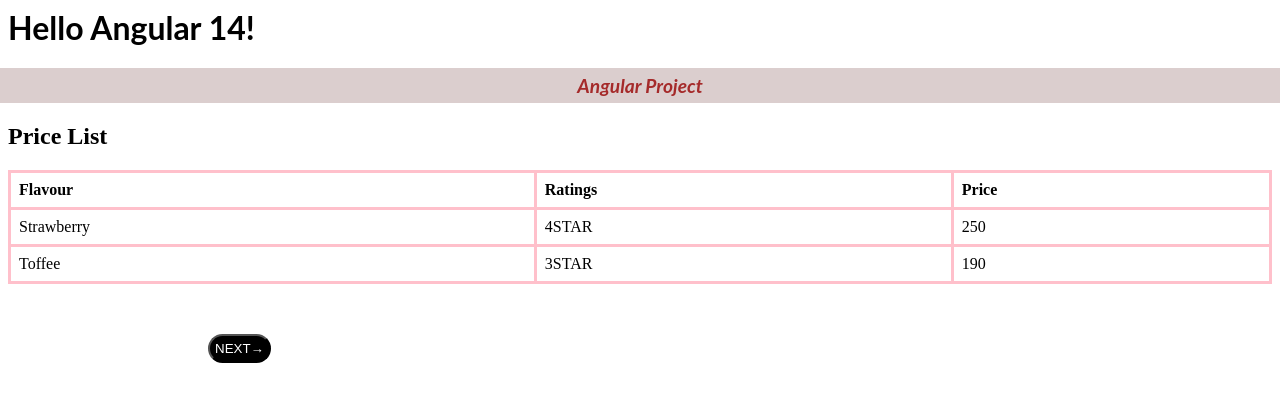
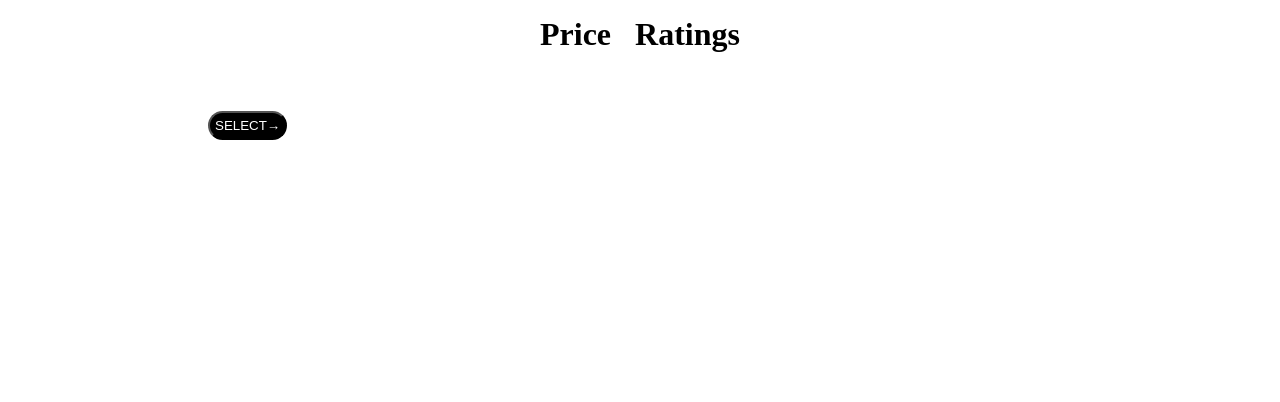
Before and after one commit to Nandhinisn12/Angular-project, an Angular app: page / in a window 1280 px wide. Shown: the top 402 px of the page. Built offline with nearby package versions, Linux system fonts and the light colour scheme.

Commit message:
Update app.component.html

```diff
--- a/src/app/app.component.html
+++ b/src/app/app.component.html
@@ -1,34 +1,21 @@
-<hello name="{{ name }}"></hello>
-<p>
-  Angular Project
-</p>
-<h2>Price List</h2>
-<style>
-  table,
-  th,
-  td {
-    border: solid pink;
-    border-collapse: collapse;
+<header>
+  <h1 class="one">
+    Price &nbsp;
+    Ratings
+  </h1>
 
-    text-align: left;
-    padding: 8px;
-  }
-</style>
-<table style="width: 100%">
+
+<table id="mark">
   <tr>
-    <th>Flavour</th>
-    <th>Ratings</th>
-    <th>Price</th>
+    <th *ngFor="let column of headers">
+      {{ column }}
+    </th>
   </tr>
-  <tr>
-    <td>Strawberry</td>
-    <td>4STAR</td>
-    <td>250</td>
-  </tr>
-  <tr>
-    <td>Toffee</td>
-    <td>3STAR</td>
-    <td>190</td>
+  <tr *ngFor="let row of rows">
+    <td *ngFor="let column of headers">
+      {{ row[column] }}
+    </td>
   </tr>
 </table>
-<button>NEXT&rarr;</button>
+</header>
+<button>SELECT&rarr;</button>
```
